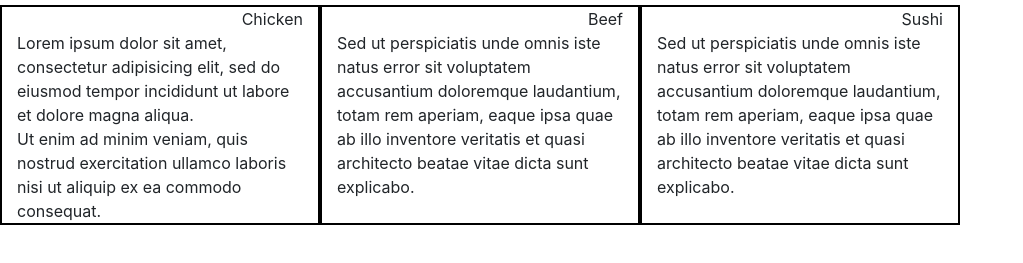
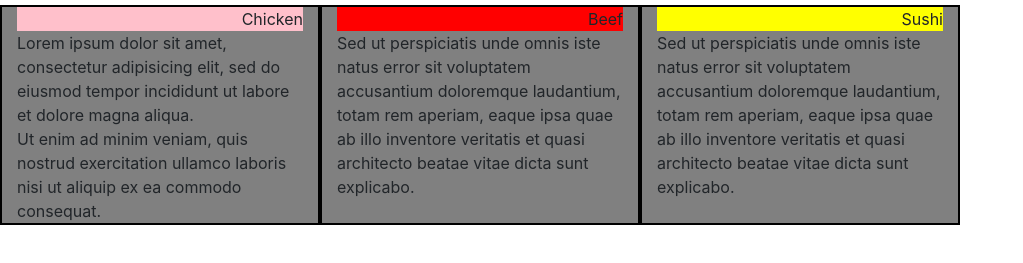
Before and after one commit to 123gra/module2, a plain HTML site: page index.html in a window 1280 px wide. Shown: the part 51-314 px from the top of the page, without its empty margins (0-1023 px from the left). Drawn offline with nearby package versions, Linux system fonts and the light colour scheme.

Commit message:
Update index.html

```diff
--- a/index.html
+++ b/index.html
@@ -15,17 +15,17 @@
 
   <div class="container-fluid">
     <div class="row">
-      <div class="col-sm-3" style = "border: 2px solid black">
-        <div style="border:1px;text-align: right;">Chicken</div>
+      <div class="col-sm-3" style = "background-color:grey;border: 2px solid black">
+        <div style="background-color:pink;border:1px;text-align: right;">Chicken</div>
         Lorem ipsum dolor sit amet, consectetur adipisicing elit, sed do eiusmod tempor incididunt ut labore et dolore magna aliqua.<br>
         Ut enim ad minim veniam, quis nostrud exercitation ullamco laboris nisi ut aliquip ex ea commodo consequat.
       </div>
-      <div class="col-sm-3" style = "border: 2px solid black">
-          <div style="border:1px;text-align: right;">Beef</div>
+      <div class="col-sm-3" style = "background-color:grey;border: 2px solid black">
+          <div style="background-color:red;border:1px;text-align: right;">Beef</div>
         Sed ut perspiciatis unde omnis iste natus error sit voluptatem accusantium doloremque laudantium, totam rem aperiam, eaque ipsa quae ab illo inventore veritatis et quasi architecto beatae vitae dicta sunt explicabo.
       </div>
-      <div class="col-sm-3" style = "border: 2px solid black">
-          <div style="border:1px;text-align: right;">Sushi</div>
+      <div class="col-sm-3" style = "background-color:grey;border: 2px solid black">
+          <div style="background-color:yellow;border:1px;text-align: right;">Sushi</div>
         Sed ut perspiciatis unde omnis iste natus error sit voluptatem accusantium doloremque laudantium, totam rem aperiam, eaque ipsa quae ab illo inventore veritatis et quasi architecto beatae vitae dicta sunt explicabo.
       </div>
     </div>
```
